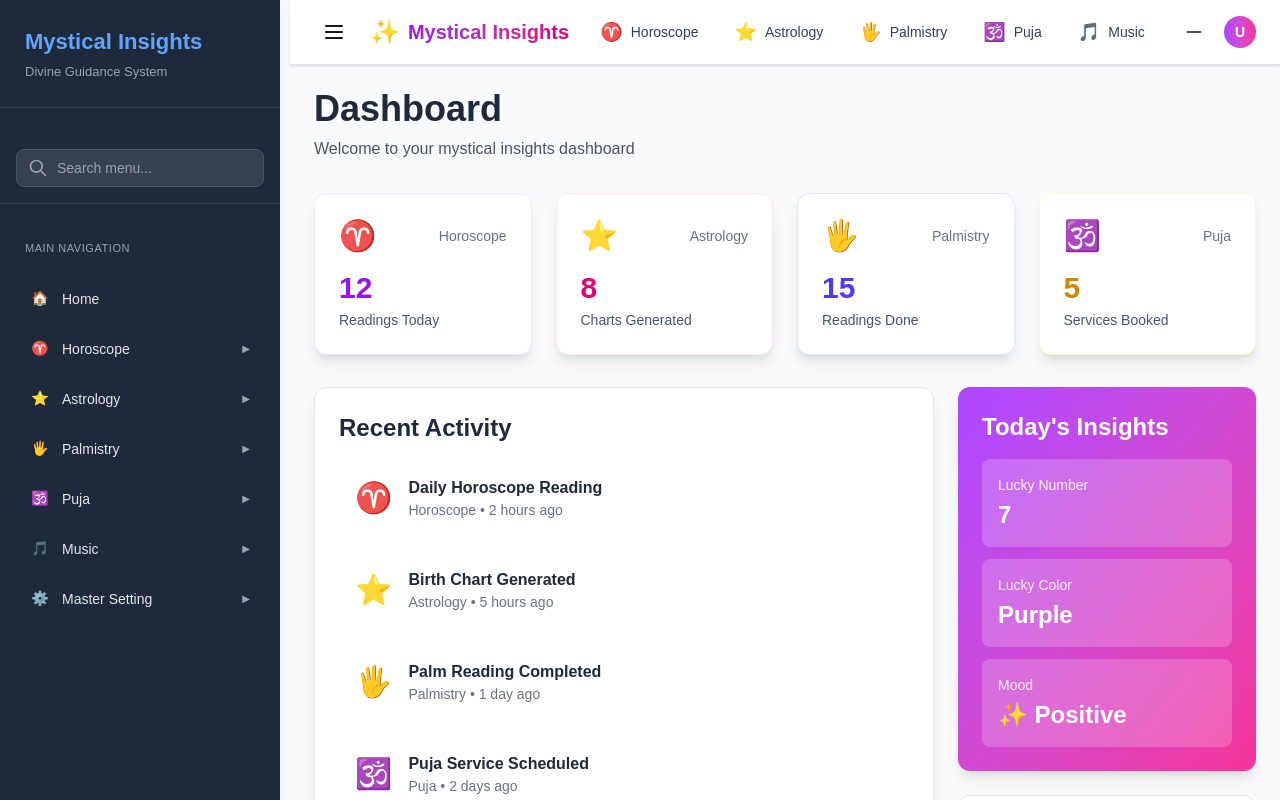
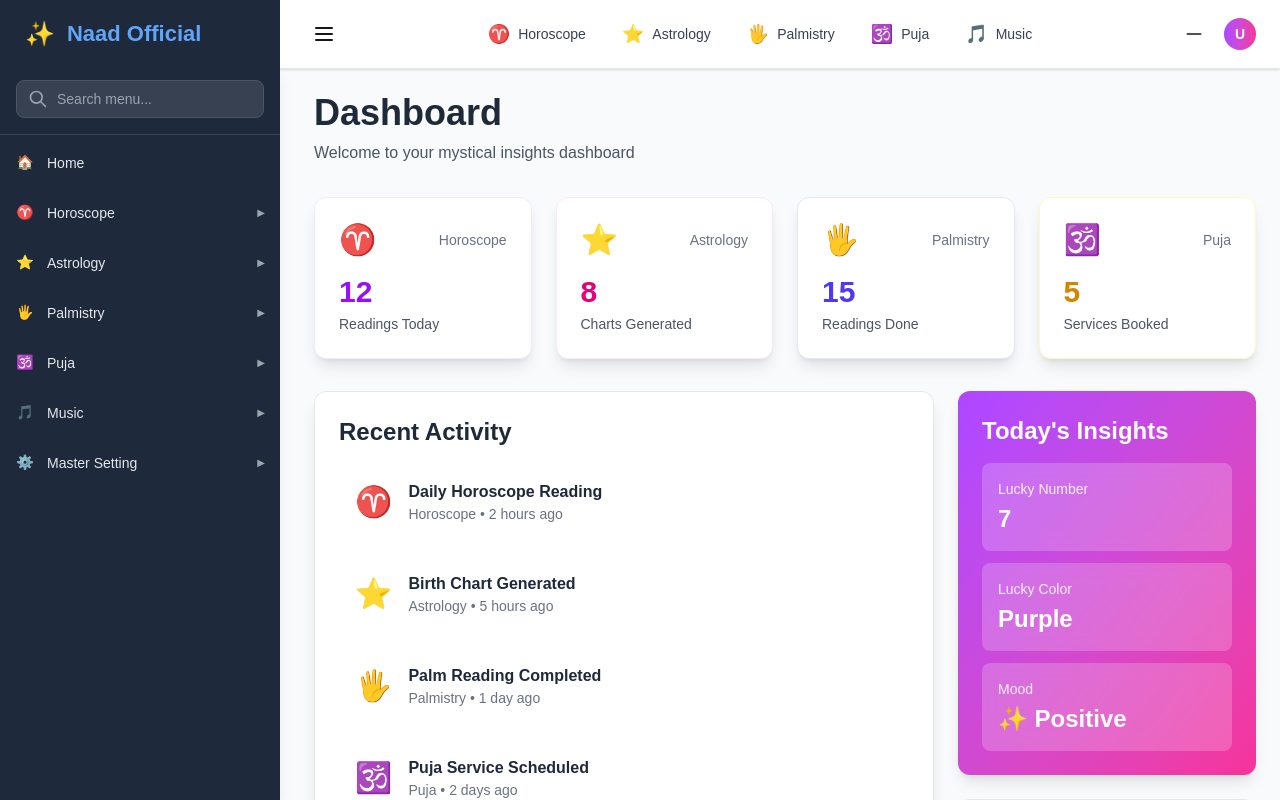
Before and after one commit to surozeee/naad-web, a Next.js app: page /dashboard in a window 1280 px wide. Shown: the top 800 px of the page. Built offline with nearby package versions, Linux system fonts and the light colour scheme.

Commit message:
update design

```diff
--- a/app/components/DashboardLayout.tsx
+++ b/app/components/DashboardLayout.tsx
@@ -30,7 +30,17 @@ export default function DashboardLayout({ children }: { children: React.ReactNod
   }, []);
 
   return (
-    <div className="min-h-screen bg-gray-50 dark:bg-gray-900">
+    <div className="min-h-screen bg-gray-50 dark:bg-gray-900 flex flex-col">
+      {/* Full width header at top */}
+      <Header
+        onSidebarToggle={() => setSidebarCollapsed(!sidebarCollapsed)}
+        menuCollapsed={headerMenuCollapsed}
+        onMenuToggle={() => setHeaderMenuCollapsed(!headerMenuCollapsed)}
+        sidebarCollapsed={sidebarCollapsed}
+      />
+
+      {/* Sidebar and body below header */}
+      <div className="flex flex-1 relative">
         <Sidebar collapsed={sidebarCollapsed} />
 
         {/* Mobile sidebar overlay */}
@@ -41,17 +51,12 @@ export default function DashboardLayout({ children }: { children: React.ReactNod
           />
         )}
 
+        {/* Main content area */}
         <div
-        className={`flex flex-col min-h-screen transition-all duration-300 ${
+          className={`flex-1 flex flex-col transition-all duration-300 ${
             sidebarCollapsed ? 'md:ml-[90px]' : 'md:ml-[290px]'
           }`}
         >
-        <Header
-          onSidebarToggle={() => setSidebarCollapsed(!sidebarCollapsed)}
-          menuCollapsed={headerMenuCollapsed}
-          onMenuToggle={() => setHeaderMenuCollapsed(!headerMenuCollapsed)}
-        />
-
           <main className="flex-1 overflow-y-auto bg-gray-50 dark:bg-gray-900">
             <div className="p-6">
               {children}
@@ -61,5 +66,6 @@ export default function DashboardLayout({ children }: { children: React.ReactNod
           <Footer />
         </div>
       </div>
+    </div>
   );
 }
--- a/app/components/Header.tsx
+++ b/app/components/Header.tsx
@@ -7,9 +7,10 @@ interface HeaderProps {
   onSidebarToggle: () => void;
   menuCollapsed: boolean;
   onMenuToggle: () => void;
+  sidebarCollapsed: boolean;
 }
 
-export default function Header({ onSidebarToggle, menuCollapsed, onMenuToggle }: HeaderProps) {
+export default function Header({ onSidebarToggle, menuCollapsed, onMenuToggle, sidebarCollapsed }: HeaderProps) {
   const pathname = usePathname();
 
   const headerMenuItems = [
@@ -23,9 +24,30 @@ export default function Header({ onSidebarToggle, menuCollapsed, onMenuToggle }:
   const isActive = (href: string) => pathname === href || pathname?.startsWith(href + '/');
 
   return (
-    <header className="bg-white dark:bg-slate-800 border-b border-gray-200 dark:border-slate-700 shadow-sm sticky top-0 z-40">
-      <div className="flex items-center justify-between px-6 h-16">
-        {/* Left side - Sidebar toggle */}
+    <header className="bg-white dark:bg-slate-800 border-b border-gray-200 dark:border-slate-700 shadow-sm w-full z-40 flex">
+      {/* First Section - Sidebar width with Logo */}
+      <div
+        className={`bg-[#1e293b] text-white flex items-center transition-all duration-300 ${
+          sidebarCollapsed ? 'w-20 justify-center' : 'w-[280px] px-[25px]'
+        }`}
+      >
+        {sidebarCollapsed ? (
+          <span className="text-3xl">✨</span>
+        ) : (
+          <Link href="/" className="flex items-center gap-3 w-full">
+            <span className="text-2xl">✨</span>
+            <div className="flex flex-col">
+              <span className="text-[22px] font-semibold text-[#60a5fa] leading-tight">
+                Naad Official
+              </span>
+            </div>
+          </Link>
+        )}
+      </div>
+
+      {/* Second Section - Body area with collapse button */}
+      <div className="flex-1 flex items-center justify-between px-6 py-3 min-h-[64px]">
+        {/* Left side - Collapse button */}
         <div className="flex items-center gap-4">
           <button
             onClick={onSidebarToggle}
@@ -36,14 +58,6 @@ export default function Header({ onSidebarToggle, menuCollapsed, onMenuToggle }:
               <path strokeLinecap="round" strokeLinejoin="round" strokeWidth={2} d="M4 6h16M4 12h16M4 18h16" />
             </svg>
           </button>
-
-          {/* Logo/Brand */}
-          <Link href="/" className="flex items-center gap-2">
-            <span className="text-2xl">✨</span>
-            <span className="text-xl font-bold bg-gradient-to-r from-purple-600 to-pink-600 bg-clip-text text-transparent hidden sm:block">
-              Mystical Insights
-            </span>
-          </Link>
         </div>
 
         {/* Center - Header Menu */}
--- a/app/components/Sidebar.tsx
+++ b/app/components/Sidebar.tsx
@@ -135,12 +135,7 @@ export default function Sidebar({ collapsed }: SidebarProps) {
 
   if (collapsed) {
     return (
-      <aside className="bg-[#1e293b] text-white w-20 flex flex-col fixed left-0 top-0 bottom-0 z-50 shadow-lg hidden md:flex">
-        <div className="p-6 border-b border-[#374151]">
-          <div className="text-center">
-            <span className="text-3xl">✨</span>
-          </div>
-        </div>
+      <aside className="bg-[#1e293b] text-white w-20 flex flex-col fixed left-0 top-[64px] bottom-0 z-50 shadow-lg hidden md:flex">
         <nav className="flex-1 overflow-y-auto py-4">
           <div className="px-3">
             {menuItems.map((item) => {
@@ -170,17 +165,7 @@ export default function Sidebar({ collapsed }: SidebarProps) {
   }
 
   return (
-    <aside className="bg-[#1e293b] text-white w-[280px] flex flex-col fixed left-0 top-0 bottom-0 z-[100] shadow-lg">
-      {/* Logo */}
-      <div className="px-[25px] pb-[25px] pt-[25px] border-b border-[#374151] mb-[25px]">
-        <h1 className="text-[22px] text-[#60a5fa] mb-1 font-semibold">
-          Mystical Insights
-        </h1>
-        <p className="text-[#9ca3af] text-[13px]">
-          Divine Guidance System
-        </p>
-      </div>
-
+    <aside className="bg-[#1e293b] text-white w-[280px] flex flex-col fixed left-0 top-[64px] bottom-0 z-[100] shadow-lg">
       {/* Search Bar */}
       <div className="px-4 py-4 border-b border-[#374151]">
         <div className="relative">
@@ -200,11 +185,8 @@ export default function Sidebar({ collapsed }: SidebarProps) {
       </div>
 
       {/* Menu Items */}
-      <nav className="flex-1 overflow-y-auto overflow-x-visible py-4">
-        <div className="px-[15px] relative">
-          <h3 className="text-[#9ca3af] text-[11px] uppercase tracking-wider my-5 ml-[10px]">
-            MAIN NAVIGATION
-          </h3>
+      <nav className="flex-1 overflow-y-auto overflow-x-visible">
+        <div className="relative">
 
           {filteredMenuItems.length === 0 && searchQuery.trim() !== '' ? (
             <div className="text-center py-8 text-[#9ca3af] text-sm">
@@ -397,7 +379,6 @@ export default function Sidebar({ collapsed }: SidebarProps) {
             display: none;
             z-index: 999999 !important;
             border: 1px solid #6b7280;
-            padding: 8px 0;
             pointer-events: auto;
             margin: 0;
           }
```
Lines whose indentation alone changed are shown as unchanged.
